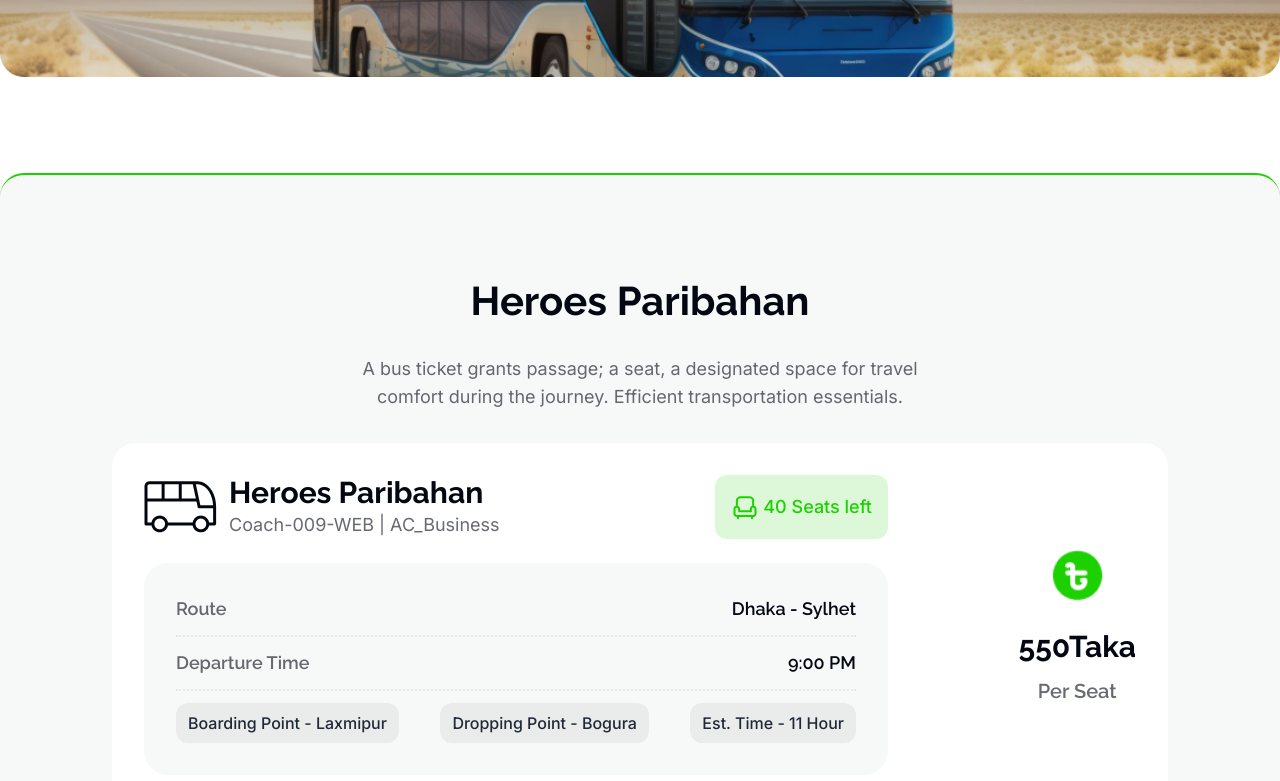
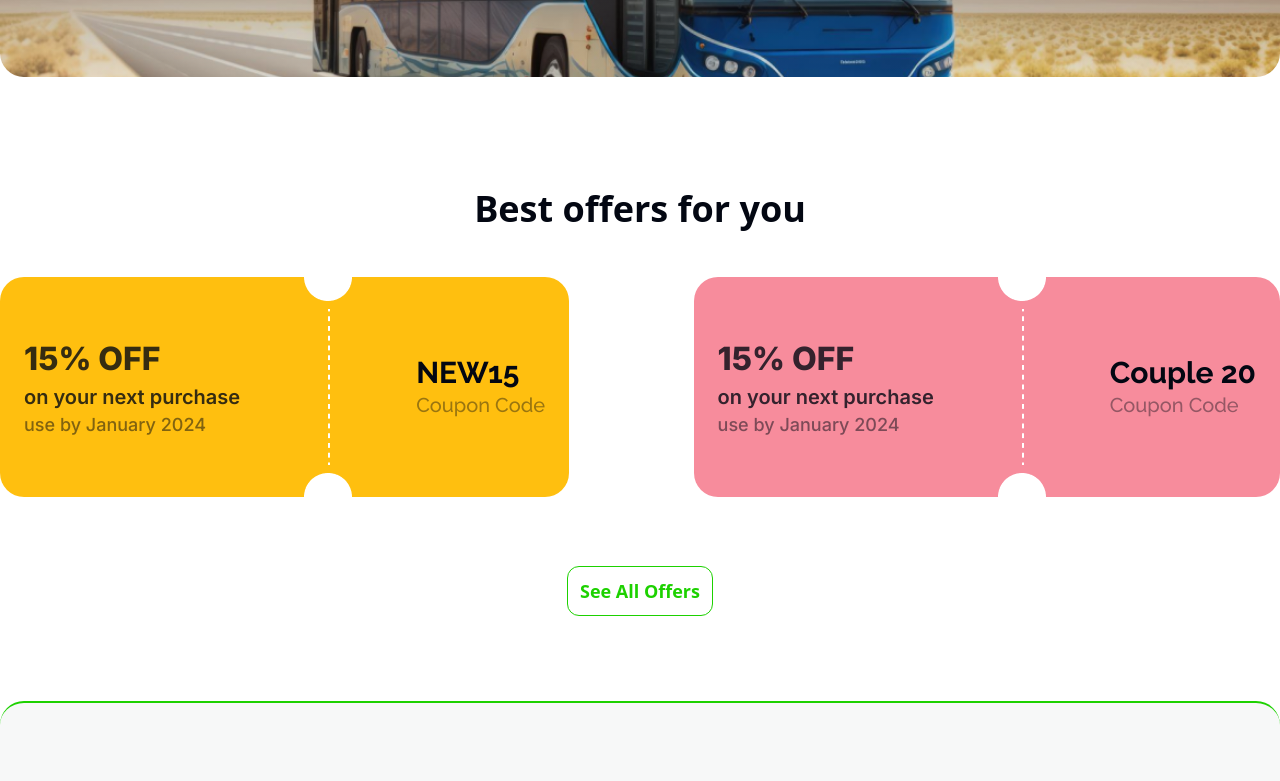
Before and after one commit to jsDeveloper001/heroes-paribahan, a plain HTML site: page index.html in a window 1280 px wide. Shown: the part 455-1236 px from the top of the page. Drawn offline with nearby package versions, Linux system fonts and the light colour scheme.

Commit message:
coupon section added

```diff
--- a/index.html
+++ b/index.html
@@ -110,6 +110,41 @@
         <!-- Banner section end -->
     </header>
     <main class="mx-auto container">
+        <!-- Offer section start -->
+        <div class="mt-28">
+            <h1 class="text-center text-[#030712] font-bold text-4xl mb-12">Best offers for you</h1>
+            <div class="flex flex-col justify-between lg:flex-row gap-6">
+                <div class="bg-[#FFBF0F] flex justify-between items-center rounded-3xl lg:gap-10">
+                    <div class="font-Inter px-3 lg:px-6">
+                        <h1 class="font-extrabold text-[32px] text-[#030712CC]">15% OFF</h1>
+                        <h4 class="font-semibold text-xl text-[#030712CC]"">on your next purchase</h4>
+                        <p class=" font-medium text-lg text-[#03071280]"">use by January 2024</p>
+                    </div>
+                    <img src="images/cupon-devider.png" alt="">
+                    <div class="font-Raleway px-3 lg:px-6">
+                        <h1 id="couponCode1" class="font-bold text-3xl text-[#030712]">NEW15</h1>
+                        <p class="font-medium text-xl text-[#03071266]">Coupon Code</p>
+                    </div>
+                </div>
+                <div class="bg-[#F78C9C] flex justify-between items-center rounded-3xl lg:gap-10">
+                    <div class="font-Inter px-3 lg:px-6">
+                        <h1 class="font-extrabold text-[32px] text-[#030712CC]">15% OFF</h1>
+                        <h4 class="font-semibold text-xl text-[#030712CC]"">on your next purchase</h4>
+                        <p class=" font-medium text-lg text-[#03071280]"">use by January 2024</p>
+                    </div>
+                    <img src="images/cupon-devider.png" alt="">
+                    <div class="font-Raleway px-3 lg:px-6">
+                        <h1 id="couponCode2" class="font-bold text-3xl text-[#030712]">Couple 20</h1>
+                        <p class="font-medium text-xl text-[#03071266]">Coupon Code</p>
+                    </div>
+                </div>
+            </div>
+            <div class="mt-20 text-center"><span
+                    class="font-bold text-lg text-[#1DD100] rounded-xl border p-3 border-[rgb(29,209,0)] hover:cursor-pointer">See
+                    All
+                    Offers</span></div>
+        </div>
+        <!-- Offer section end -->
         <!-- Seat booking section start -->
         <section
             class="font-Raleway mt-24 bg-[#F7F8F8] px-4 md:px-10 py-8 lg:px-28 lg:py-24 border-t-2 border-[rgb(29,209,0)] rounded-3xl">
```
